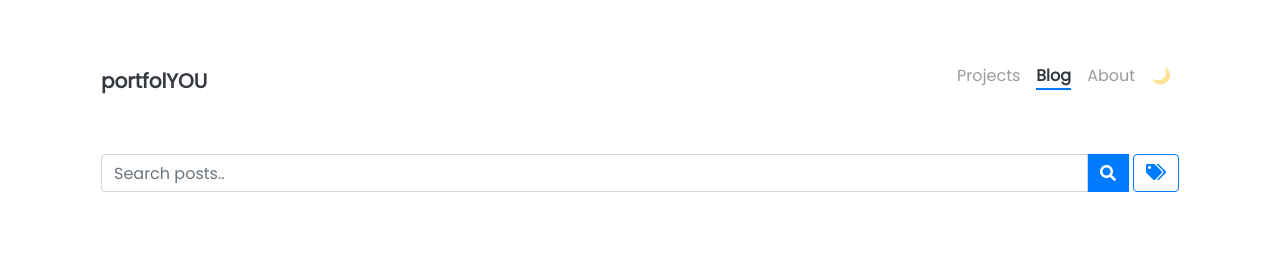
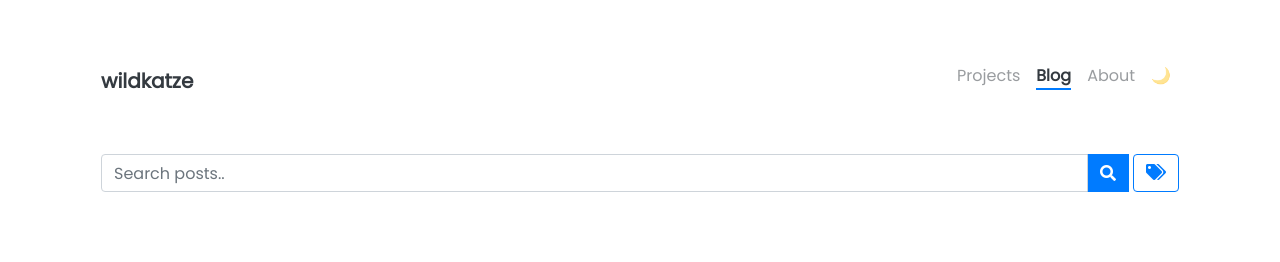
Before and after one commit to FVUS/wildktaze, a Jekyll site: the page built from pages/blog.html, in a window 1280 px wide. Shown: the top 262 px of the page. Built offline with Jekyll 4.4.1, drawn with Linux system fonts in a browser that asks for light colours; nearby versions of some CDN libraries; comment, search, counter and statistics services are not loaded.

Commit message:
Update _config.yml

```diff
--- a/_config.yml
+++ b/_config.yml
@@ -1,12 +1,12 @@
 ### Site Settings ###
-title               : portfolYOU
+title               : wildkatze
 description         : >-
                       I turn coffee :coffee: into code,
                       use tabs over spaces
                       and never broke production.
 baseurl             : "fvus.github.io/wildkatze"                     # Change to empty quotes if you are hosting your site at <your-username>.github.io directly
-repository          : YoussefRaafatNasry/portfolYOU     # Change to <your-username>/<your-username>.github.io (or remove it if you don't need remote projects)
-remote_theme        : YoussefRaafatNasry/portfolYOU
+repository          :      # Change to <your-username>/<your-username>.github.io (or remove it if you don't need remote projects)
+remote_theme        :
 open_new_tab        : false                             # Opens external URLs in new tab (works for posts, projects and navbar only)
 
 
```
